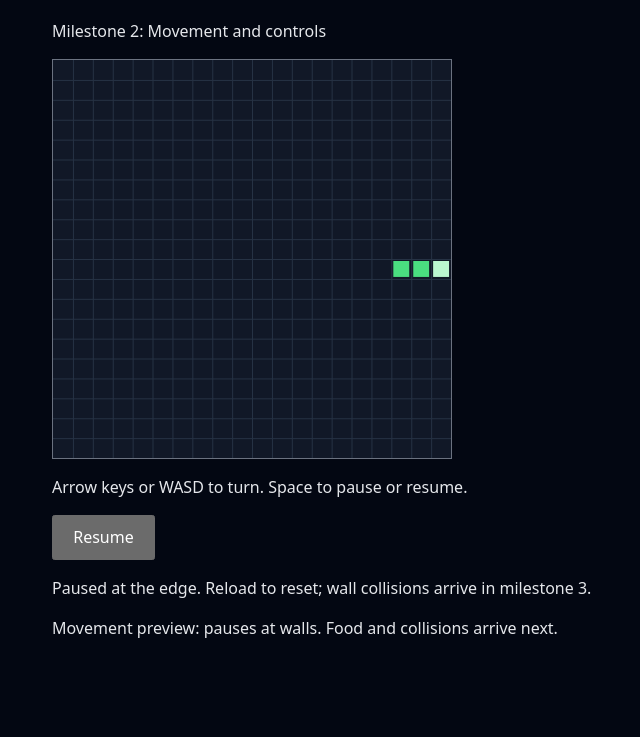
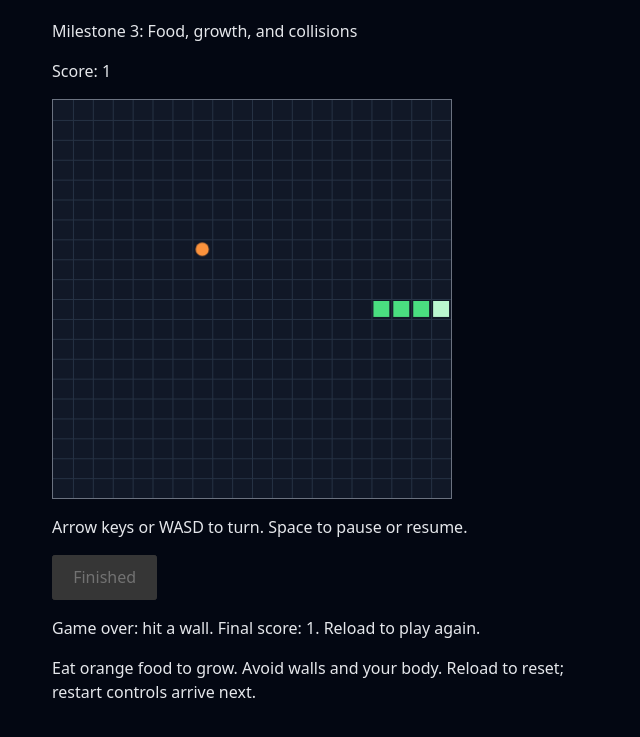
Before and after one commit to noelmehari2005/snake, a website built with Vite: page index.html in a window 1280 px wide. Both pictures are taken after a click on the button "Start". Shown: the part 99-836 px from the top of the page, without its empty margins (316-956 px from the left). Before the commit the page ends 800 px from the top, so only its background shows below. Built offline with nearby package versions, Linux system fonts and the light colour scheme.

Commit message:
Add food, growth, scoring, and collision outcomes

```diff
--- a/index.html
+++ b/index.html
@@ -3,20 +3,21 @@
   <head>
     <meta charset="UTF-8" />
     <meta name="viewport" content="width=device-width, initial-scale=1.0" />
-    <title>Snake — Movement Preview</title>
+    <title>Snake</title>
     <link rel="stylesheet" href="./src/style.css" />
   </head>
   <body>
     <main>
       <h1>Snake</h1>
-      <p>Milestone 2: Movement and controls</p>
+      <p>Milestone 3: Food, growth, and collisions</p>
+      <p id="score">Score: 0</p>
       <canvas id="board" width="400" height="400" aria-label="20 by 20 grid with a three-segment snake; the light green segment is the head">
         This preview requires a browser with Canvas support.
       </canvas>
       <p>Arrow keys or WASD to turn. Space to pause or resume.</p>
       <button id="action" type="button">Start</button>
       <p id="status" role="status">Ready. Select Start or press Enter.</p>
-      <p>Movement preview: pauses at walls. Food and collisions arrive next.</p>
+      <p>Eat orange food to grow. Avoid walls and your body. Reload to reset; restart controls arrive next.</p>
       <noscript>Enable JavaScript to display the preview.</noscript>
     </main>
     <script type="module" src="./src/main.ts"></script>
--- a/src/game.ts
+++ b/src/game.ts
@@ -1,13 +1,15 @@
 import { gridSize, initialSnake, type Cell } from './board.ts';
 
 export type Direction = 'up' | 'right' | 'down' | 'left';
-export type Phase = 'start' | 'playing' | 'paused';
+export type Phase = 'start' | 'playing' | 'paused' | 'gameOver';
 export type Game = {
   snake: readonly Cell[];
   direction: Direction;
   pendingDirection: Direction | null;
   phase: Phase;
-  atEdge: boolean;
+  food: Cell | null;
+  score: number;
+  outcome: 'wall' | 'self' | 'win' | null;
 };
 
 const offsets: Record<Direction, Cell> = {
@@ -17,13 +19,28 @@ const offsets: Record<Direction, Cell> = {
   left: { x: -1, y: 0 },
 };
 
-export function createGame(): Game {
+// Enumerating empty cells avoids endless random retries on an almost-full board.
+export function placeFood(snake: readonly Cell[], random: () => number = Math.random): Cell | null {
+  const occupied = new Set(snake.map(({ x, y }) => y * gridSize + x));
+  const empty: Cell[] = [];
+  for (let y = 0; y < gridSize; y += 1) {
+    for (let x = 0; x < gridSize; x += 1) {
+      if (!occupied.has(y * gridSize + x)) empty.push({ x, y });
+    }
+  }
+  if (empty.length === 0) return null;
+  return empty[Math.floor(random() * empty.length)];
+}
+
+export function createGame(random: () => number = Math.random): Game {
   return {
     snake: initialSnake.map((cell) => ({ ...cell })),
     direction: 'right',
     pendingDirection: null,
     phase: 'start',
-    atEdge: false,
+    food: placeFood(initialSnake, random),
+    score: 0,
+    outcome: null,
   };
 }
 
@@ -38,7 +55,8 @@ export function requestTurn(game: Game, direction: Direction): Game {
 }
 
 export function play(game: Game): Game {
-  return { ...game, phase: 'playing', pendingDirection: null, atEdge: false };
+  if (game.phase === 'gameOver') return game;
+  return { ...game, phase: 'playing', pendingDirection: null };
 }
 
 export function pause(game: Game): Game {
@@ -46,24 +64,31 @@ export function pause(game: Game): Game {
   return { ...game, phase: 'paused', pendingDirection: null };
 }
 
-export function step(game: Game): Game {
+export function step(game: Game, random: () => number = Math.random): Game {
   if (game.phase !== 'playing') return game;
   const direction = game.pendingDirection ?? game.direction;
   const offset = offsets[direction];
   const head = game.snake[0];
   const nextHead = { x: head.x + offset.x, y: head.y + offset.y };
-
-  // Temporary milestone-two guard; wall loss replaces this in milestone three.
-  if (nextHead.x < 0 || nextHead.x >= gridSize ||
-      nextHead.y < 0 || nextHead.y >= gridSize) {
-    return { ...pause(game), atEdge: true };
+  const eating = game.food !== null && nextHead.x === game.food.x && nextHead.y === game.food.y;
+  const wall = nextHead.x < 0 || nextHead.x >= gridSize ||
+    nextHead.y < 0 || nextHead.y >= gridSize;
+  // The tail vacates its cell only on a non-growing move.
+  const body = eating ? game.snake : game.snake.slice(0, -1);
+  const self = body.some((cell) => cell.x === nextHead.x && cell.y === nextHead.y);
+  if (wall || self) {
+    return {
+      ...game, phase: 'gameOver', outcome: wall ? 'wall' : 'self',
+      pendingDirection: null,
+    };
   }
-
+  const snake = [nextHead, ...(eating ? game.snake : game.snake.slice(0, -1))];
+  const food = eating ? placeFood(snake, random) : game.food;
+  const won = eating && food === null;
   return {
-    ...game,
-    direction,
-    pendingDirection: null,
-    snake: [nextHead, ...game.snake.slice(0, -1)],
-    atEdge: false,
+    ...game, snake, food, direction, pendingDirection: null,
+    score: game.score + (eating ? 1 : 0),
+    phase: won ? 'gameOver' : 'playing',
+    outcome: won ? 'win' : null,
   };
 }
--- a/src/main.ts
+++ b/src/main.ts
@@ -4,10 +4,11 @@ import { createGame, pause, play, requestTurn, step, type Direction } from './ga
 import { advanceClock, freshClock } from './timing';
 
 const canvas = document.querySelector('#board');
-const actionButton = document.querySelector('#action');
+const actionButton = document.querySelector<HTMLButtonElement>('#action');
+const scoreElement = document.querySelector('#score');
 const statusElement = document.querySelector('#status');
 if (!(canvas instanceof HTMLCanvasElement) ||
-    !(actionButton instanceof HTMLButtonElement) || !statusElement) {
+    !(actionButton instanceof HTMLButtonElement) || !statusElement || !scoreElement) {
   throw new Error('Required game elements are missing.');
 }
 canvas.width = gridSize * cellSize;
@@ -19,11 +20,14 @@ let game = createGame();
 let clock = freshClock();
 
 function render(): void {
-  drawBoard(context!, game.snake);
+  drawBoard(context!, game.snake, game.food);
+  scoreElement!.textContent = `Score: ${game.score}`;
   actionButton!.textContent = game.phase === 'start' ? 'Start' :
-    game.phase === 'playing' ? 'Pause' : 'Resume';
-  statusElement!.textContent = game.atEdge
-    ? 'Paused at the edge. Reload to reset; wall collisions arrive in milestone 3.'
+    game.phase === 'playing' ? 'Pause' : game.phase === 'gameOver' ? 'Finished' : 'Resume';
+  actionButton!.disabled = game.phase === 'gameOver';
+  statusElement!.textContent = game.phase === 'gameOver'
+    ? `${game.outcome === 'win' ? 'You filled the board — you win!' :
+      game.outcome === 'wall' ? 'Game over: hit a wall.' : 'Game over: hit your body.'} Final score: ${game.score}. Reload to play again.`
     : game.phase === 'start' ? 'Ready. Select Start or press Enter.'
     : game.phase === 'playing' ? 'Playing' : 'Paused';
 }
@@ -51,7 +55,7 @@ window.addEventListener('keydown', (event) => {
   if (direction && game.phase === 'playing') {
     event.preventDefault();
     if (!event.repeat) game = requestTurn(game, direction);
-  } else if (event.key === ' ' && game.phase !== 'start') {
+  } else if (event.key === ' ' && (game.phase === 'playing' || game.phase === 'paused')) {
     event.preventDefault();
     if (!event.repeat) togglePlay();
   } else if (event.key === 'Enter' && game.phase === 'start' && !event.repeat) {
--- a/src/render.ts
+++ b/src/render.ts
@@ -3,6 +3,7 @@ import { cellSize, gridSize, type Cell } from './board';
 export function drawBoard(
   context: CanvasRenderingContext2D,
   snake: readonly Cell[],
+  food: Cell | null = null,
 ): void {
   const boardSize = gridSize * cellSize;
   context.fillStyle = '#111827';
@@ -21,6 +22,13 @@ export function drawBoard(
   }
   context.stroke();
 
+  if (food) {
+    context.fillStyle = '#fb923c';
+    context.beginPath();
+    context.arc((food.x + 0.5) * cellSize, (food.y + 0.5) * cellSize, cellSize / 3, 0, Math.PI * 2);
+    context.fill();
+  }
+
   snake.forEach((segment, index) => {
     context.fillStyle = index === 0 ? '#bbf7d0' : '#4ade80';
     // A small inset leaves each segment's cell boundary visible.
```
Also changed, not shown: DESIGN.md (+2 -2 lines), LEARNING.md (+35 -0 lines), tests/game.test.mjs (+81 -11 lines), README.md.
